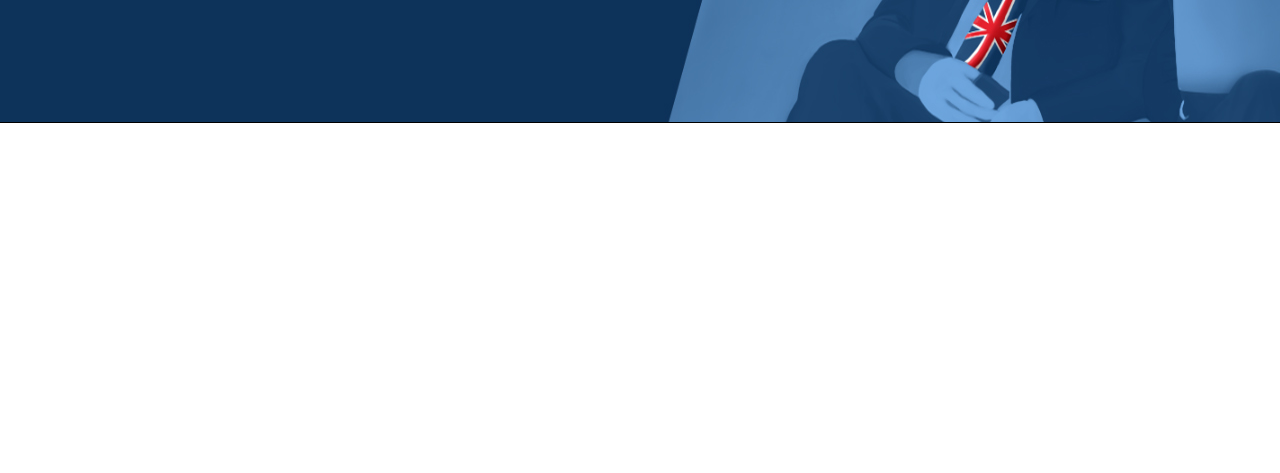
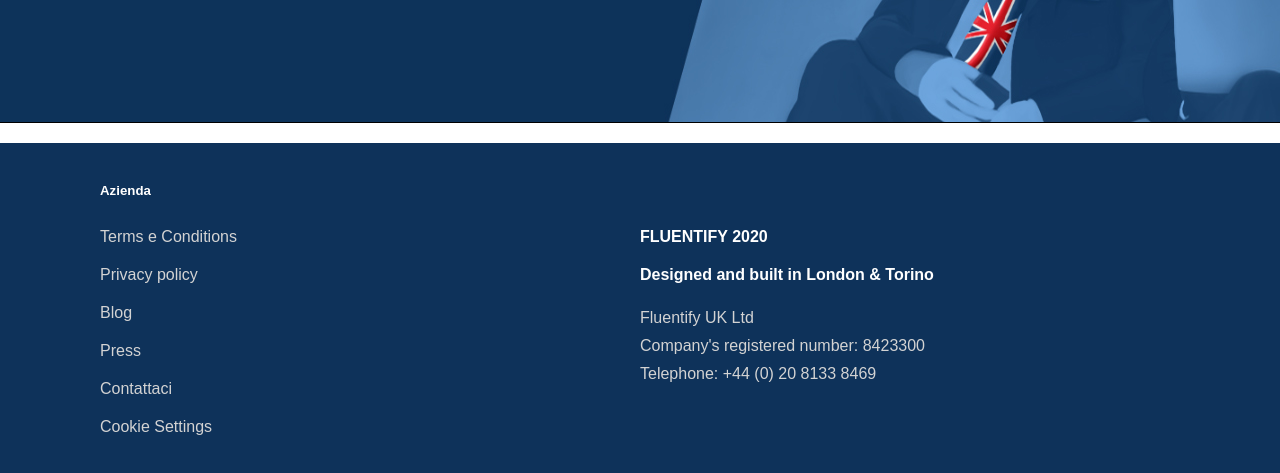
Before and after one commit to Alumina14/html-css-fluentify, a plain HTML site: page index.html in a window 1280 px wide. Shown: the part 377-850 px from the top of the page. Before the commit the page ends 800 px from the top, so only its background shows below. Drawn offline with Linux system fonts and the light colour scheme.

Commit message:
Footer completato.

```diff
--- a/css/style.css
+++ b/css/style.css
@@ -106,3 +106,60 @@ header h1{
   background-color: #7FB802;
   color: white;
 }
+/* FINE HEADER */
+
+/*INIZIO FOOTER*/
+
+footer{
+  /* DEBUG: Inizio*/
+  margin-top: 20px;
+  /* DEBUG: FINE */
+  height: 360px;
+  background-color: #0E325A;
+}
+
+footer h5{
+  color: white;
+  margin-left: 100px;
+  margin-bottom: 20px;
+  padding-top: 40px;
+}
+
+footer ul{
+  float: left;
+  width: 50%;
+}
+
+footer ul li{
+list-style-type: none;
+display: block;
+padding: 10px 0;
+}
+
+footer ul li a{
+  text-decoration: none;
+  color: lightgrey;
+  margin-left: 100px;
+}
+
+footer ul li a:hover{
+text-decoration: underline;
+}
+
+.footerdiv{
+    float: left;
+    width: 50%;
+}
+
+.footerdiv h4{
+  color: white;
+  padding: 10px 0;
+  text-align: justify;
+}
+
+.footerdiv p{
+  color: lightgrey;
+  padding: 10px 0;
+  text-align: justify;
+  line-height: 28px;
+}
--- a/index.html
+++ b/index.html
@@ -28,7 +28,25 @@
     <main>
     </main>
 
+
 <footer>
+  <h5>Azienda</h5>
+  <ul>
+    <li><a href="#">Terms e Conditions</a></li>
+    <li><a href="#">Privacy policy</a></li>
+    <li><a href="#">Blog</a></li>
+    <li><a href="#">Press</a></li>
+    <li><a href="#">Contattaci</a></li>
+    <li><a href="#">Cookie Settings
+</a></li>
+  </ul>
+  <div class="footerdiv">
+    <h4>FLUENTIFY 2020</h4>
+    <h4>Designed and built in London & Torino</h4>
+    <p>Fluentify UK Ltd <br>
+      Company's registered number: 8423300 <br>
+      Telephone: +44 (0) 20 8133 8469</p>
+  </div>
 </footer>
 
 
```
